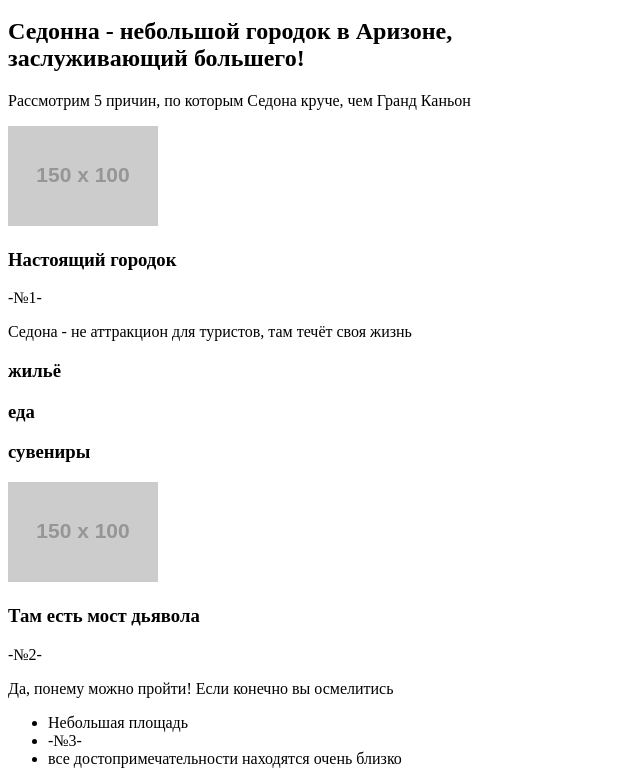
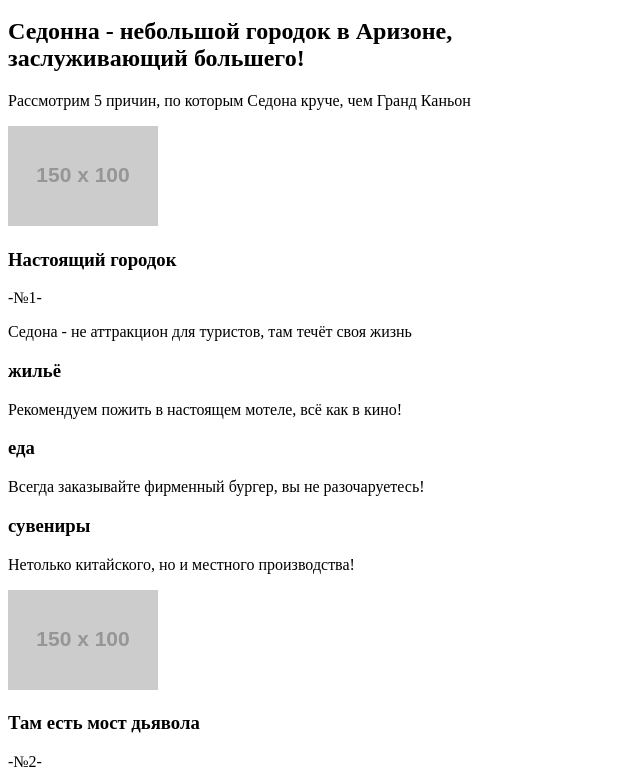
Before and after one commit to Alexey198622/621519-sedona-25, a plain HTML site: page index.html in a window 1280 px wide. Shown: the part 116-897 px from the top of the page, without its empty margins (0-640 px from the left). Drawn offline with Linux system fonts and the light colour scheme; placeholder pictures from the web are drawn by us.

Commit message:
исправлени
исправил ошибки

```diff
--- a/index.html
+++ b/index.html
@@ -7,8 +7,10 @@
   <body>
     <header class="main-header">
       <nav class="main-navigation">
-        <a class="main-header-logo" href="index.html"><img src="/img/index-logo.svg" width="368" height="153"
-            alt="Логотип тур-агенства &laquo;Седонна&raquo;"></a><ul class="site-navigation">
+        <a class="main-header-logo" href="index.html">
+          <img src="/img/index-logo.svg" width="368" height="153"
+            alt="Логотип тур-агенства &laquo;Седонна&raquo;"></a>
+            <ul class="site-navigation">
               <li><a href="info.html">Информация</a></li>
               <li><a href="PhotoandVideo.html">Фото и Видео</a></li>
               <li><a href="Statemap.html">Карта штата</a></li>
@@ -16,12 +18,11 @@
             </ul>
       </nav>
     </header>
-    <main class="container">
+    <main>
       <section class="feature">
         <h2>Седонна - небольшой городок в Аризоне,<br>
-        заслуживающий большего!</h2>
+          заслуживающий большего!</h2>
         <p>Рассмотрим 5 причин, по которым Седона круче, чем Гранд Каньон</p>
-
       </section>
       <section class="main-city">
         <div class="main-photo">
@@ -33,9 +34,12 @@
       </div>
       </section>
       <section class="features">
-        <h3 class="feature-home">жильё</h3><p></p>
-        <h3 class="feature-food">еда</h3><p></p>
-        <h3 class="feature-souvenir">сувениры</h3><p></p>
+        <h3 class="feature-home">жильё</h3>
+        <p>Рекомендуем пожить в настоящем мотеле, всё как в кино!</p>
+        <h3 class="feature-food">еда</h3>
+        <p>Всегда заказывайте фирменный бургер, вы не разочаруетесь!</p>
+        <h3 class="feature-souvenir">сувениры</h3>
+        <p>Нетолько китайского, но и местного производства!</p>
       </section>
       <section class="main-canyon">
         <div class="main-photograph">
@@ -46,7 +50,7 @@
             <p>Да, понему можно пройти! Если конечно вы осмелитись</p>
           </div>
       </section>
-      <section>
+      <section class="main-comfort">
       <ul>
         <li>Небольшая площадь</li>
         <li>-№3-</li>
```
